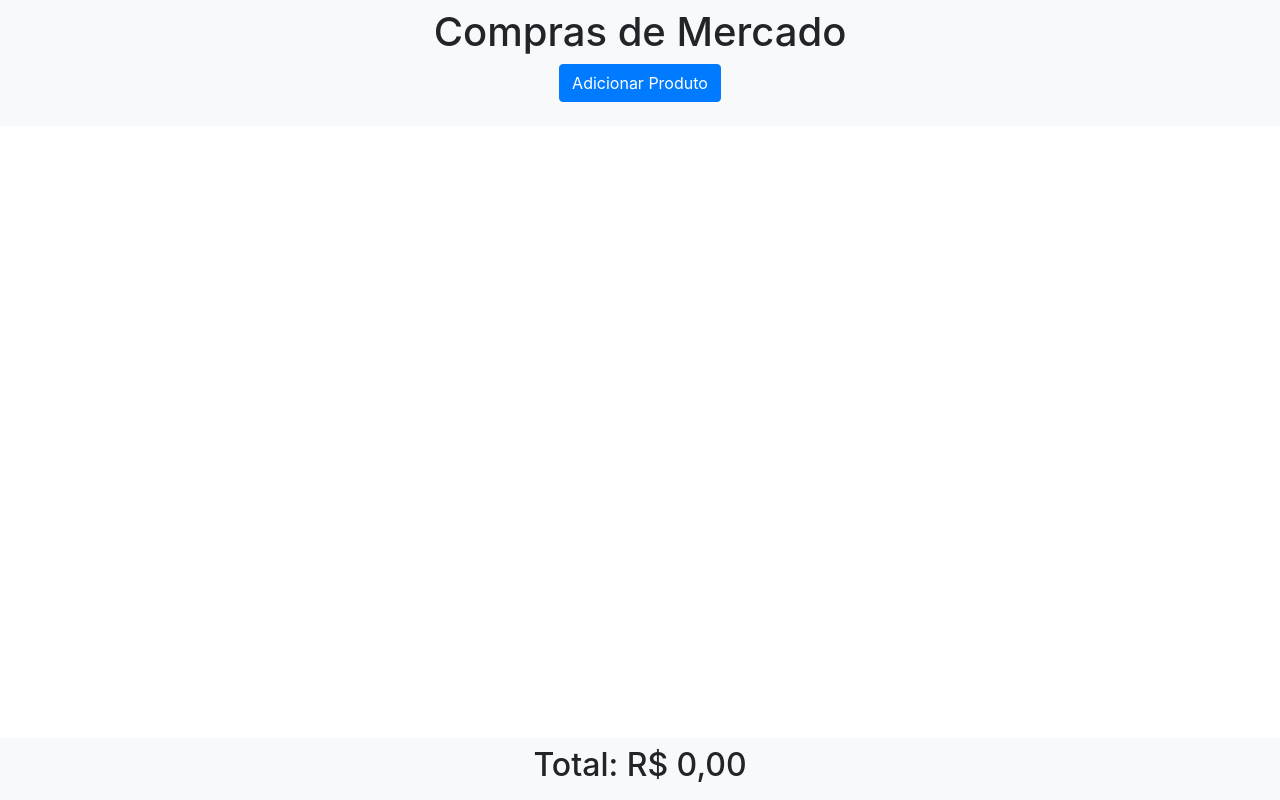
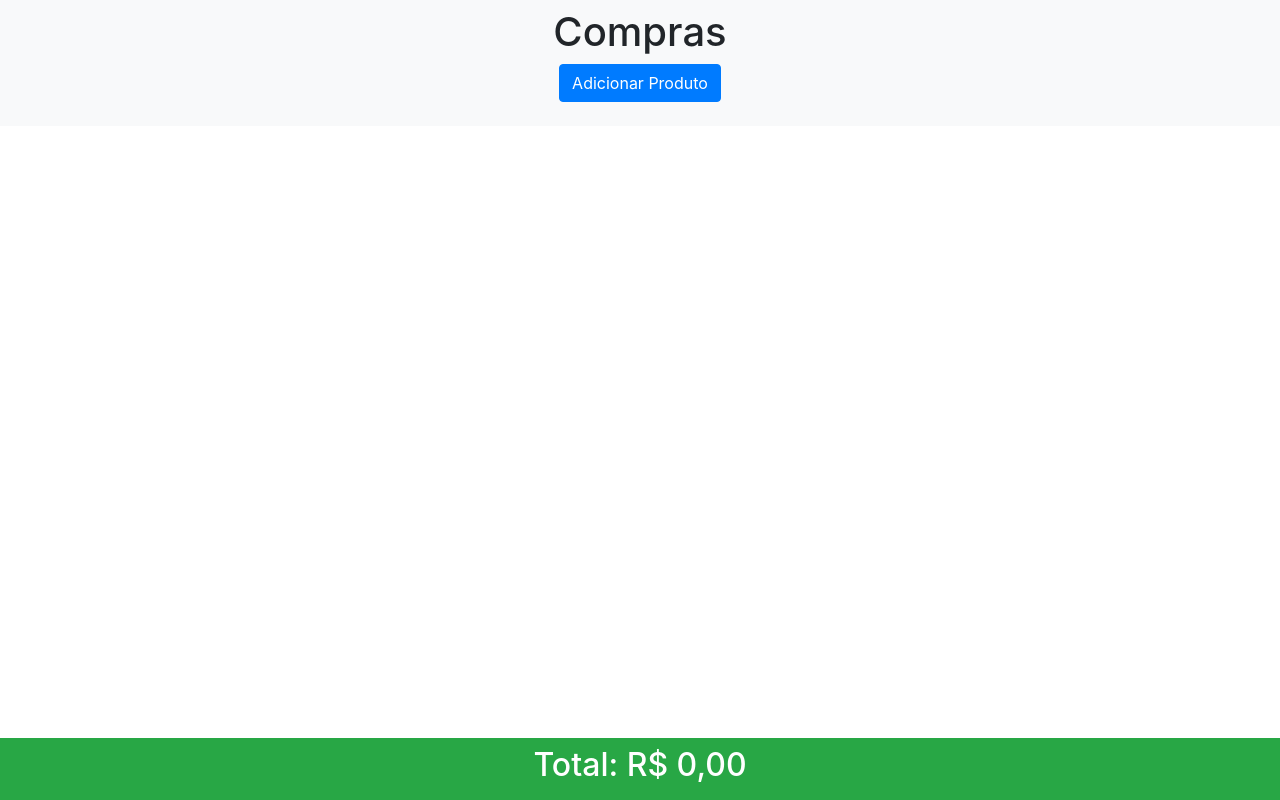
Before and after one commit to Gabriel-hp/Calculadora-mercados-, a PHP site: page / in a window 1280 px wide. Run offline with PHP 8.4, Linux system fonts and the light colour scheme; data that the repository does not hold is empty.

Commit message:
Update main_view.php

```diff
--- a/src/view/main_view.php
+++ b/src/view/main_view.php
@@ -27,7 +27,7 @@
     <!-- Barra Superior Fixa -->
     <div class="fixed-top bg-light py-2">
         <div class="container text-center">
-            <h1>Compras de Mercado</h1>
+            <h1>Compras</h1>
             <button id="addProductBtn" class="btn btn-primary mb-3">Adicionar Produto</button>
         </div>
     </div>
@@ -54,8 +54,8 @@
     </div>
 
     <!-- Total Fixo -->
-    <div class="fixed-bottom bg-light py-2">
-        <h2 class="text-center">Total: R$ <?= number_format($total, 2, ',', '.') ?></h2>
+    <div class="fixed-bottom bg-success py-2">
+        <h2 class="text-center text-white">Total: R$ <?= number_format($total, 2, ',', '.') ?></h2>
     </div>
 
     <!-- Modal -->
```
